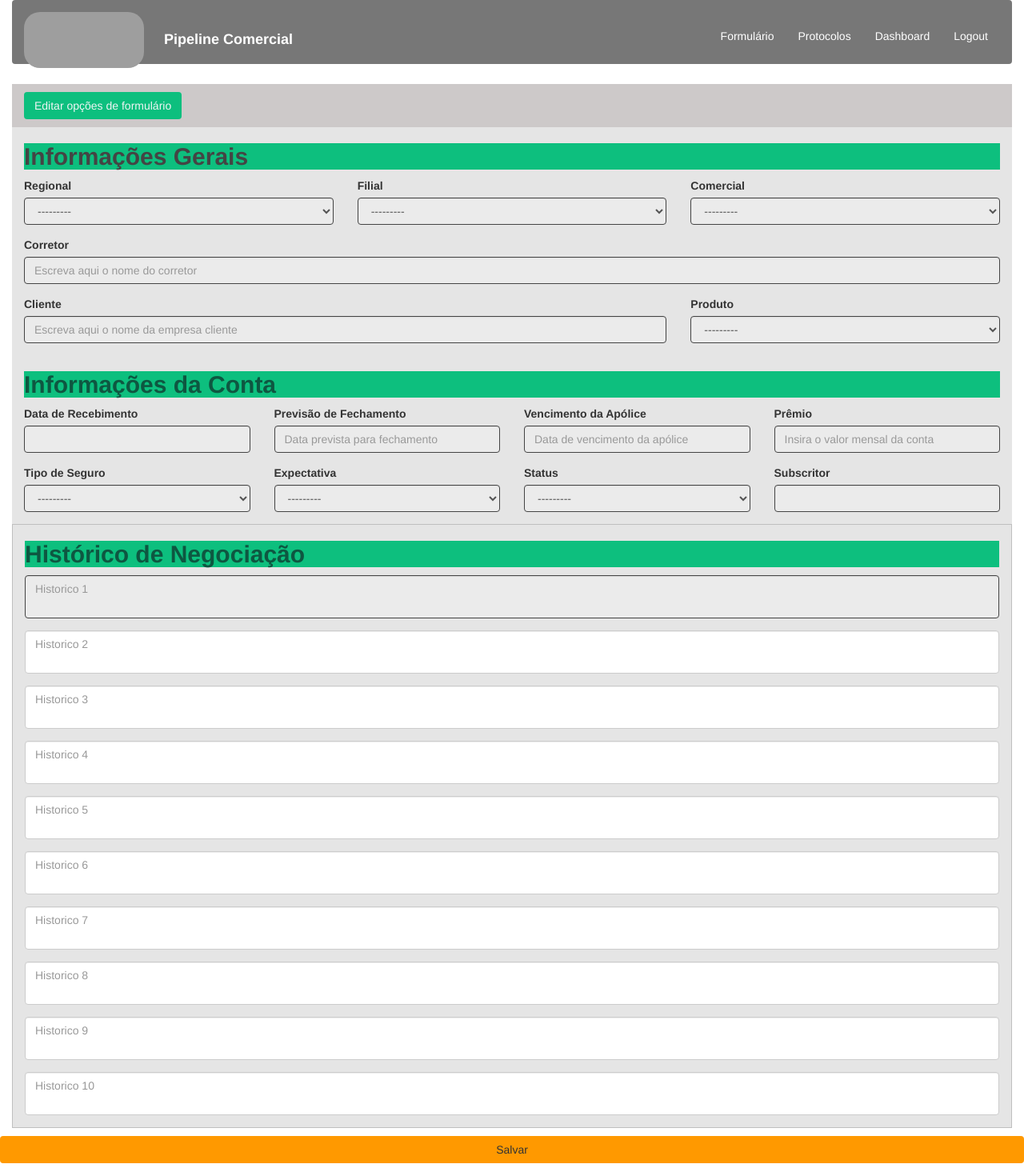
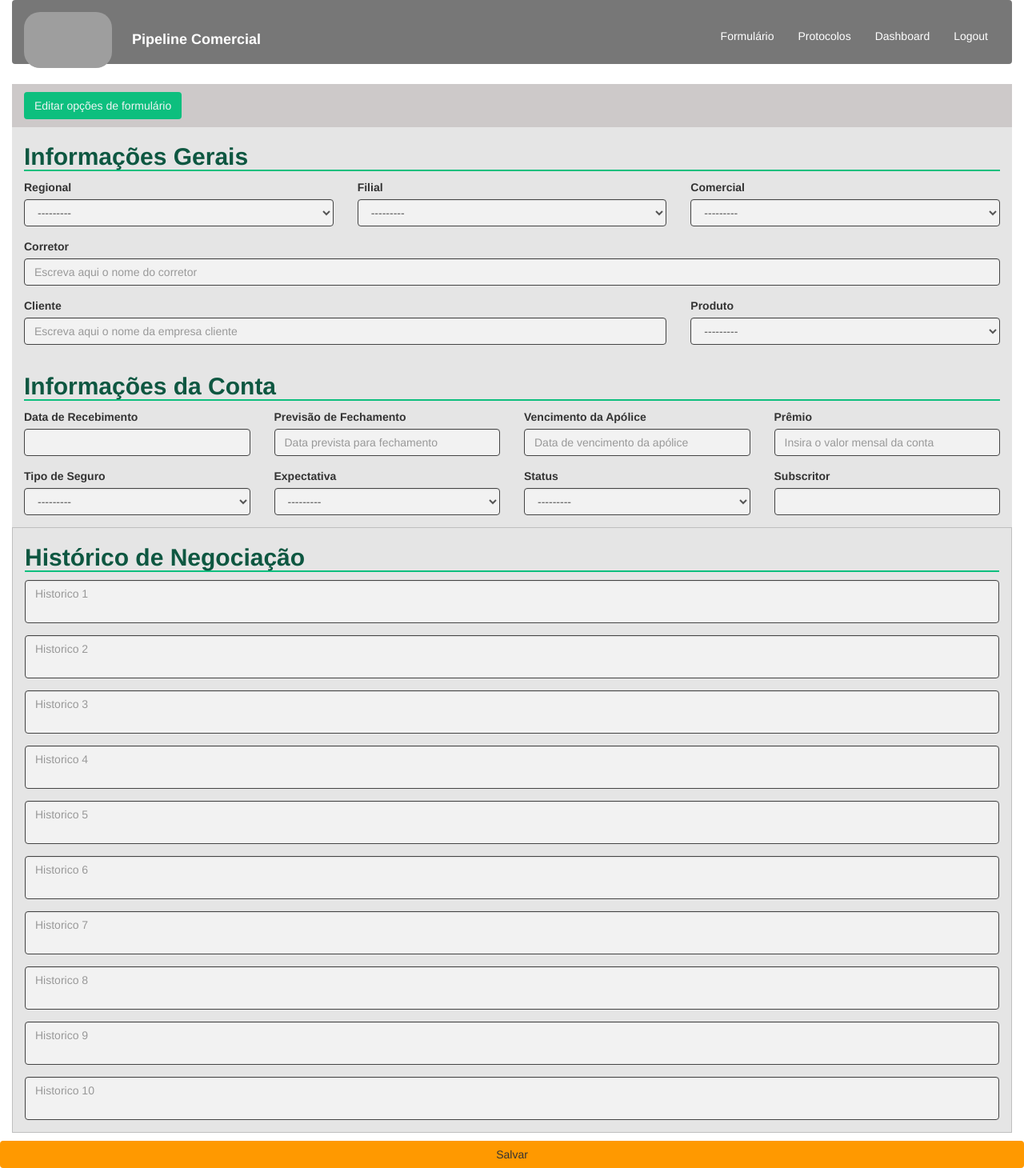
Before and after one commit to nicolasmelo1/berkley, a Django app: page /home/ in a window 1280 px wide. Shown: the whole page at 80% size. Run offline with Django 3.2, Linux system fonts and the light colour scheme; data comes from the database, SQL or seed files in the repository; some libraries are stand-ins or nearby versions; grey boxes are pictures that could not be loaded.

Commit message:
Definição de logo e inicio da transformação do layout

```diff
--- a/home/forms.py
+++ b/home/forms.py
@@ -8,21 +8,21 @@ class PipelineComercial(forms.ModelForm):
         attrs={
             'class': 'form-control',
             'id': 'regional',
-            'style': 'background-color: #ebebeb; border:1px solid #444444'
+            'style': 'background-color: #f2f2f2; border:1px solid #444444'
         }
     ))
     filial = forms.ModelChoiceField(queryset=Filial.objects.all(), widget=forms.Select(
         attrs={
             'class': 'form-control',
             'id': 'filial',
-            'style': 'background-color: #ebebeb; border:1px solid #444444'
+            'style': 'background-color: #f2f2f2; border:1px solid #444444'
         }
     ))
     comercial = forms.ModelChoiceField(queryset=Comercial.objects.all(), widget=forms.Select(
         attrs={
             'class': 'form-control',
             'id': 'comercial',
-            'style': 'background-color: #ebebeb; border:1px solid #444444'
+            'style': 'background-color: #f2f2f2; border:1px solid #444444'
         }
     ))
     corretor = forms.CharField(max_length=200, widget=forms.TextInput(
@@ -31,7 +31,7 @@ class PipelineComercial(forms.ModelForm):
             'id': 'corretor',
             'placeholder': 'Escreva aqui o nome do corretor',
             'type': 'text',
-            'style': 'background-color: #ebebeb; border:1px solid #444444'
+            'style': 'background-color: #f2f2f2; border:1px solid #444444'
         }
     ))
     premio = forms.CharField(max_length=200, widget=forms.TextInput(
@@ -40,7 +40,7 @@ class PipelineComercial(forms.ModelForm):
             'id': 'premio',
             'placeholder': 'Insira o valor mensal da conta',
             'type': 'number',
-            'style': '-webkit-appearance: none;-moz-appearance: textfield; background-color: #ebebeb; border:1px solid #444444',
+            'style': '-webkit-appearance: none;-moz-appearance: textfield; background-color: #f2f2f2; border:1px solid #444444',
 
         }
     ))
@@ -49,7 +49,7 @@ class PipelineComercial(forms.ModelForm):
             'class': 'form-control',
             'placeholder': 'Esolha o produto',
             'id': 'produto',
-            'style': 'background-color: #ebebeb; border:1px solid #444444'
+            'style': 'background-color: #f2f2f2; border:1px solid #444444'
         }
     ))
     cliente = forms.CharField(max_length=200, widget=forms.TextInput(
@@ -58,7 +58,7 @@ class PipelineComercial(forms.ModelForm):
             'id': 'cliente',
             'placeholder': 'Escreva aqui o nome da empresa cliente',
             'type': 'text',
-            'style': 'background-color: #ebebeb; border:1px solid #444444'
+            'style': 'background-color: #f2f2f2; border:1px solid #444444'
         }
     ))
     subscritor = forms.CharField(max_length=200, widget=forms.TextInput(
@@ -66,7 +66,7 @@ class PipelineComercial(forms.ModelForm):
             'class': 'form-control',
             'id': 'subscritor',
             'type': 'text',
-            'style': 'background-color: #ebebeb; border:1px solid #444444'
+            'style': 'background-color: #f2f2f2; border:1px solid #444444'
         }
     ))
     recebimento = forms.DateField(input_formats=['%d/%m/%Y'], widget=forms.TextInput(
@@ -74,7 +74,7 @@ class PipelineComercial(forms.ModelForm):
             'class': 'form-control',
             'id': 'recebimento',
             'type': 'text',
-            'style': 'background-color: #ebebeb; border:1px solid #444444'
+            'style': 'background-color: #f2f2f2; border:1px solid #444444'
         }
     ))
     fechamento = forms.DateField(input_formats=['%d/%m/%Y'], widget=forms.TextInput(
@@ -83,7 +83,7 @@ class PipelineComercial(forms.ModelForm):
             'id': 'fechamento',
             'placeholder': 'Data prevista para fechamento',
             'type': 'text',
-            'style': 'background-color: #ebebeb; border:1px solid #444444'
+            'style': 'background-color: #f2f2f2; border:1px solid #444444'
         }
     ))
     vencimento = forms.DateField(input_formats=['%d/%m/%Y'], widget=forms.TextInput(
@@ -92,41 +92,42 @@ class PipelineComercial(forms.ModelForm):
             'id': 'vencimento',
             'placeholder': 'Data de vencimento da apólice',
             'type': 'text',
-            'style': 'background-color: #ebebeb; border:1px solid #444444'
+            'style': 'background-color: #f2f2f2; border:1px solid #444444'
         }
     ))
     tipo_de_seguro = forms.ModelChoiceField(queryset=TipodeSeguro.objects.all(), widget=forms.Select(
         attrs={
             'class': 'form-control',
             'id': 'tipo_de_seguro',
-            'style': 'background-color: #ebebeb; border:1px solid #444444'
+            'style': 'background-color: #f2f2f2; border:1px solid #444444'
         }
     ))
     congenere = forms.ModelChoiceField(required=False, queryset=Congenere.objects.all(), widget=forms.Select(
         attrs={
             'class': 'form-control',
             'id': 'congenere',
-            'style': 'background-color: #ebebeb; border:1px solid #444444'
+            'style': 'background-color: #f2f2f2; border:1px solid #0dbf7e'
         }
     ))
     expectativa = forms.ModelChoiceField(queryset=Expectativa.objects.all(), widget=forms.Select(
         attrs={
             'class': 'form-control',
             'id': 'expectativa',
-            'style': 'background-color: #ebebeb; border:1px solid #444444'
+            'style': 'background-color: #f2f2f2; border:1px solid #444444'
         }
     ))
     status = forms.ModelChoiceField(queryset=Status.objects.all(), widget=forms.Select(
         attrs={
             'class': 'form-control',
             'id': 'status',
-            'style': 'background-color: #ebebeb; border:1px solid #444444'
+            'style': 'background-color: #f2f2f2; border:1px solid #444444'
         }
     ))
     motivo_perda = forms.ModelChoiceField(required=False, queryset=MotivoPerda.objects.all(), widget=forms.Select(
         attrs={
             'class': 'form-control',
-            'id': 'motivo_perda'
+            'id': 'motivo_perda',
+            'style': 'background-color: #f2f2f2; border:1px solid #0dbf7e'
         }
     ))
     comentario_perda = forms.CharField(required=False,max_length=200, widget=forms.Textarea(
@@ -135,7 +136,7 @@ class PipelineComercial(forms.ModelForm):
             'id': 'comentario_perda',
             'rows': '1',
             'placeholder': 'Comente brevemente o motivo da perda',
-            'style': 'resize: none'
+            'style': 'resize: none; background-color: #f2f2f2; border:1px solid #0dbf7e'
         }
     ))
     historico_1 = forms.CharField(required=False,max_length=3000, widget=forms.Textarea(
@@ -144,7 +145,7 @@ class PipelineComercial(forms.ModelForm):
             'id': 'historico_1',
             'rows': '2',
             'placeholder': 'Historico 1',
-            'style': 'resize: none; background-color: #ebebeb; border:1px solid #444444'
+            'style': 'resize: none; background-color: #f2f2f2; border:1px solid #444444'
         }
     ))
     historico_2 = forms.CharField(required=False,max_length=3000, widget=forms.Textarea(
@@ -153,7 +154,8 @@ class PipelineComercial(forms.ModelForm):
             'id': 'historico_2',
             'rows': '2',
             'placeholder': 'Historico 2',
-            'style': 'resize: none'
+            'style': 'resize: none; background-color: #f2f2f2; border:1px solid #444444'
+
         }
     ))
     historico_3 = forms.CharField(required=False,max_length=3000, widget=forms.Textarea(
@@ -162,7 +164,7 @@ class PipelineComercial(forms.ModelForm):
             'id': 'historico_3',
             'rows': '2',
             'placeholder': 'Historico 3',
-            'style': 'resize: none'
+            'style': 'resize: none;  background-color: #f2f2f2; border:1px solid #444444'
         }
     ))
     historico_4 = forms.CharField(required=False,max_length=3000, widget=forms.Textarea(
@@ -171,7 +173,7 @@ class PipelineComercial(forms.ModelForm):
             'id': 'historico_4',
             'rows': '2',
             'placeholder': 'Historico 4',
-            'style': 'resize: none'
+            'style': 'resize: none;  background-color: #f2f2f2; border:1px solid #444444'
         }
     ))
     historico_5 = forms.CharField(required=False,max_length=3000, widget=forms.Textarea(
@@ -180,7 +182,7 @@ class PipelineComercial(forms.ModelForm):
             'id': 'historico_5',
             'rows': '2',
             'placeholder': 'Historico 5',
-            'style': 'resize: none'
+            'style': 'resize: none;  background-color: #f2f2f2; border:1px solid #444444'
         }
     ))
     historico_6 = forms.CharField(required=False,max_length=3000, widget=forms.Textarea(
@@ -189,7 +191,7 @@ class PipelineComercial(forms.ModelForm):
             'id': 'historico_6',
             'rows': '2',
             'placeholder': 'Historico 6',
-            'style': 'resize: none'
+            'style': 'resize: none;  background-color: #f2f2f2; border:1px solid #444444'
         }
     ))
     historico_7 = forms.CharField(required=False,max_length=3000, widget=forms.Textarea(
@@ -198,7 +200,7 @@ class PipelineComercial(forms.ModelForm):
             'id': 'historico_7',
             'rows': '2',
             'placeholder': 'Historico 7',
-            'style': 'resize: none'
+            'style': 'resize: none;  background-color: #f2f2f2; border:1px solid #444444'
         }
     ))
     historico_8 = forms.CharField(required=False,max_length=3000, widget=forms.Textarea(
@@ -207,7 +209,7 @@ class PipelineComercial(forms.ModelForm):
             'id': 'historico_8',
             'rows': '2',
             'placeholder': 'Historico 8',
-            'style': 'resize: none'
+            'style': 'resize: none;  background-color: #f2f2f2; border:1px solid #444444'
         }
     ))
     historico_9 = forms.CharField(required=False,max_length=3000, widget=forms.Textarea(
@@ -216,7 +218,7 @@ class PipelineComercial(forms.ModelForm):
             'id': 'historico_9',
             'rows': '2',
             'placeholder': 'Historico 9',
-            'style': 'resize: none'
+            'style': 'resize: none;  background-color: #f2f2f2; border:1px solid #444444'
         }
     ))
     historico_10 = forms.CharField(required=False,max_length=3000, widget=forms.Textarea(
@@ -225,7 +227,7 @@ class PipelineComercial(forms.ModelForm):
             'id': 'historico_10',
             'rows': '2',
             'placeholder': 'Historico 10',
-            'style': 'resize: none'
+            'style': 'resize: none;  background-color: #f2f2f2; border:1px solid #444444'
         }
     ))
     class Meta:
--- a/templates/home/home_base.html
+++ b/templates/home/home_base.html
@@ -23,7 +23,7 @@
                             <span class="icon-bar" style="background-color: #000000"></span>
                         </button>
                         {% load static %}
-                        <a class="navbar-brand" href="{% url 'home' %}" style="text-decoration: none"><img src="https://i.imgur.com/najM1Bw.png" style="display: inline-block;border-radius: 20px" alt="" width=150px height=70px><strong style="color: #ffffff">
+                        <a class="navbar-brand" href="{% url 'home' %}" style="text-decoration: none"><img src="https://i.imgur.com/najM1Bw.png" style="display: inline-block;border-radius: 20px" alt="" width=110px height=70px><strong style="color: #ffffff">
 
                             <p style="display: inline-block;  margin-left:20px">Pipeline Comercial</p></strong></a>
                         <div id="navbar" class="navbar-collapse collapse" aria-expanded="false" style="border-width: 0px";>
--- a/templates/home/includes/home_include_form.html
+++ b/templates/home/includes/home_include_form.html
@@ -9,7 +9,7 @@
                 <button id="button" onclick="" class="btn" style="background-color: #0dbf7e; color: #f0f5f5; margin-top: 10px; margin-bottom: 10px">Editar opções de formulário</button>
             </div>
             <div class="col-sm-12" style="background-color: #e5e5e5">
-                <h2 class="display-1" style="color: #444444; background-color: #0dbf7e"><strong>Informações Gerais</strong> </h2>
+                <h2 class="display-1" style="color: #0e5741; border-bottom: 2px solid#0dbf7e"><strong>Informações Gerais</strong> </h2>
                 <div class="row">
                     <div class="col-sm-4">
                         <div class="form-group">
@@ -62,7 +62,7 @@
                 </div>
             </div>
             <div class="col-sm-12" style="background-color: #e5e5e5">
-                <h2 class="display-1" style="color: #0e5741; background-color: #0dbf7e"> <strong>Informações da Conta</strong> </h2>
+                <h2 class="display-1" style="color: #0e5741; border-bottom: 2px solid#0dbf7e"> <strong>Informações da Conta</strong> </h2>
                 <div class="row">
                     <div class="col-sm-3">
                         <div class="form-group">
@@ -173,12 +173,12 @@
                     </div>
                 </div>
             </div>
-            <div class="col-sm-12" id="perda" style="display: none; background-color: #ffebcc; border: 1px solid#bfbfbf ">
-                <h2 class="display-1" style="color: #b30000; font-weight: bold">Informação de Contas Perdidas</h2>
+            <div class="col-sm-12" id="perda" style="display: none; background-color: #444444; border: 1px solid#bfbfbf ">
+                <h2 class="display-1" style="color: #0dbf7e; font-weight: bold">Informação de Contas Perdidas</h2>
                 <div class="row">
                     <div class="col-sm-2">
                         <div class="form-group">
-                            <label for="" style="color: #a41515">Motivo da Perda</label>
+                            <label for="" style="color: #0dbf7e">Motivo da Perda</label>
                             <div>
                                 {{ form.motivo_perda }}
                             </div>
@@ -186,7 +186,7 @@
                     </div>
                     <div class="col-sm-2">
                         <div class="form-group">
-                            <label for="" style="color: #a41515">Congênere</label>
+                            <label for="" style="color: #0dbf7e">Congênere</label>
                             <div>
                                 {{ form.congenere }}
                             </div>
@@ -194,7 +194,7 @@
                     </div>
                     <div class="col-sm-8">
                         <div class="form-group">
-                            <label for="" style="color: #a41515">Detalhe da Perda</label>
+                            <label for="" style="color: #0dbf7e">Detalhe da Perda</label>
                             <div>
                                 {{ form.comentario_perda }}
                             </div>
@@ -203,7 +203,7 @@
                 </div>
             </div>
             <div class="col-sm-12" style="background-color: #e5e5e5; border: 1px solid#bfbfbf ">
-                <h2 class="display-1" style="color: #0e5741; background-color: #0dbf7e"> <strong>Histórico de Negociação</strong> </h2>
+                <h2 class="display-1" style="color: #0e5741; border-bottom: 2px solid#0dbf7e"> <strong>Histórico de Negociação</strong> </h2>
                     <div class="row">
                         <div class="col-sm-12">
                             <div class="form-group">
```
Also changed, not shown: templates/dashboard/dashboard_base.html (+6 -6 lines), templates/dashboard/includes/dashboard_include.html (+6 -6 lines), templates/protocolos/includes/protocolos_include.html (+15 -15 lines), templates/protocolos/protocolos_base.html (+8 -8 lines).
